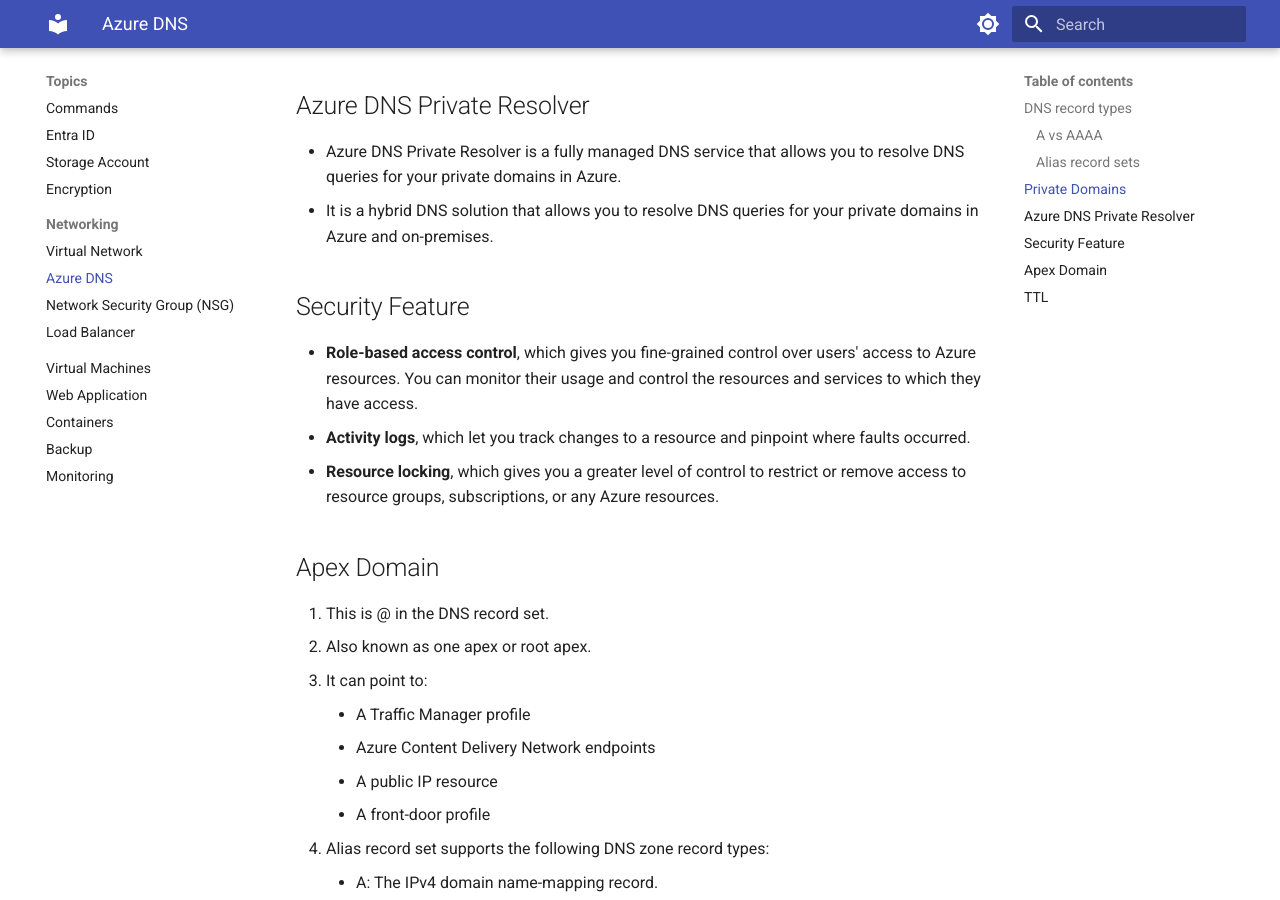
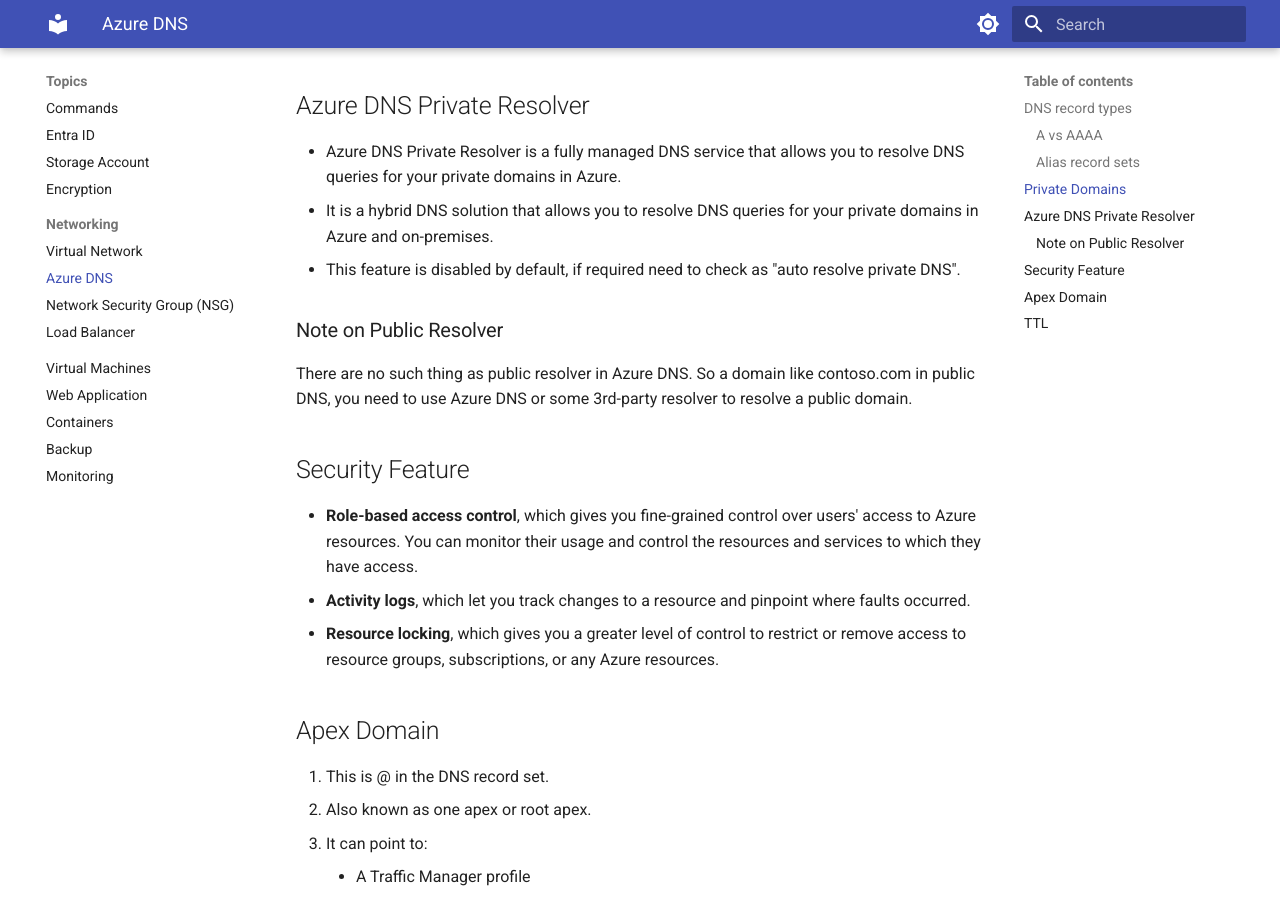
Before and after one commit to yoonghan/AZ-104-Azure-Administrator-Associate, an MkDocs documentation site: the page built from docs/DNS.md, in a window 1280 px wide and 900 px high, scrolled down 1372 px. Built offline with MkDocs 1.6.1 and Material for MkDocs 9.7.7, drawn with Linux system fonts in a browser that asks for light colours.

Commit message:
Update DNS resolver.

```diff
--- a/docs/DNS.md
+++ b/docs/DNS.md
@@ -37,6 +37,10 @@
 ## Azure DNS Private Resolver
 - Azure DNS Private Resolver is a fully managed DNS service that allows you to resolve DNS queries for your private domains in Azure.
 - It is a hybrid DNS solution that allows you to resolve DNS queries for your private domains in Azure and on-premises.
+- This feature is disabled by default, if required need to check as "auto resolve private DNS".
+
+### Note on Public Resolver
+There are no such thing as public resolver in Azure DNS. So a domain like contoso.com in public DNS, you need to use Azure DNS or some 3rd-party resolver to resolve a public domain.
 
 ## Security Feature
 - **Role-based access control**, which gives you fine-grained control over users' access to Azure resources. You can monitor their usage and control the resources and services to which they have access.
```
